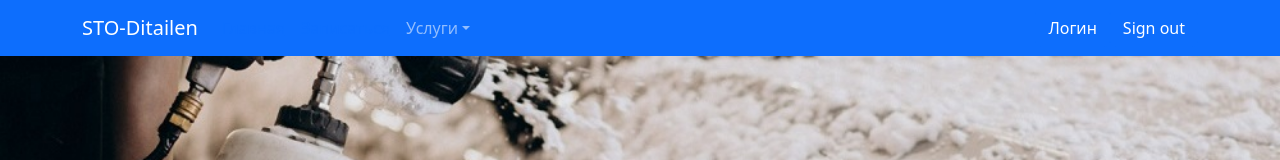
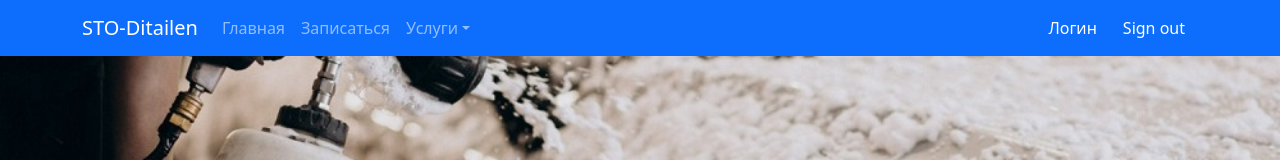
Before and after one commit to AlexSamson0v/sto-bs, a React (Create React App) app: page / in a window 1280 px wide. Shown: the top 160 px of the page. Built offline with nearby package versions, Linux system fonts and the light colour scheme.

Commit message:
navlinkrecord

```diff
--- a/src/components/Navbar.js
+++ b/src/components/Navbar.js
@@ -14,8 +14,8 @@ function BasicExample() {
         <Navbar.Toggle aria-controls="basic-navbar-nav" />
         <Navbar.Collapse id="basic-navbar-nav" >
           <Nav className="me-auto"  >
-            <Nav.Link href="#home" > <Link to="/" > Главная </Link> </Nav.Link>
-            <Nav.Link href="#link"> <Link to="./Stet/Record"> Записаться </Link> </Nav.Link>
+            <Nav.Link href="#home" >  Главная  </Nav.Link>
+            <Nav.Link href="./Stet/Record">  Записаться </Nav.Link>
             <NavDropdown title="Услуги" id="basic-nav-dropdown">
               <NavDropdown.Item href="#action/3.1"> <Link to="./Stet/Usual">Обычная мойка</Link></NavDropdown.Item>
               <NavDropdown.Item href="#action/3.2"> <Link to="./Stet/Scleaner">Мойка + пылесос</Link></NavDropdown.Item>
```
